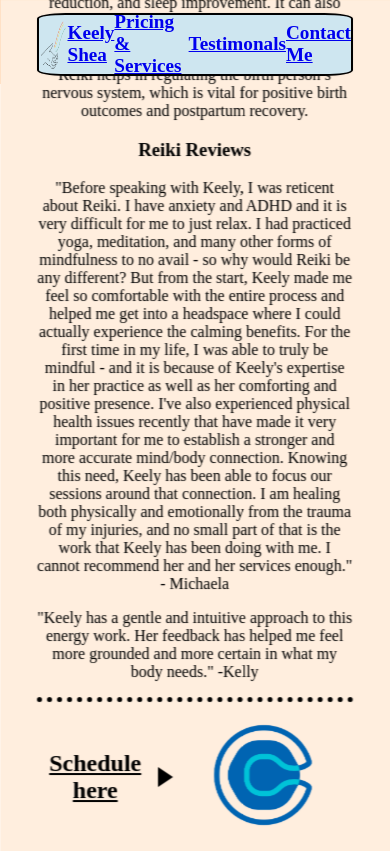
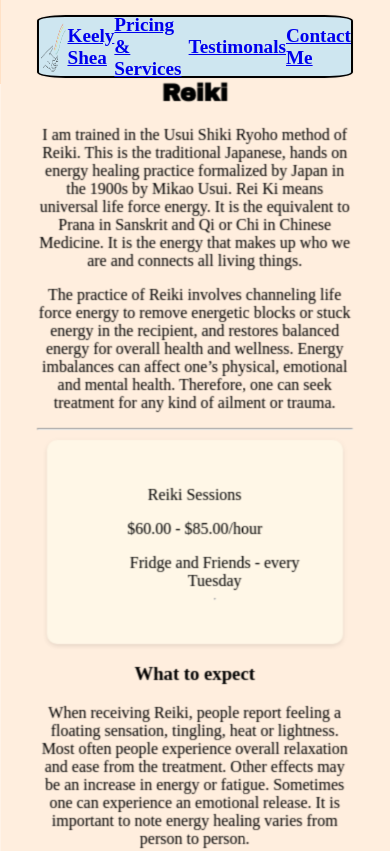
Before and after one commit to Zacharyjsultan/KSS-50, a React (Create React App) app: page / in a window 390 px wide. Shown: the top 851 px of the page. Built offline with nearby package versions, Linux system fonts and the light colour scheme; a web font is replaced by a local one.

Commit message:
mobile fixes about and home container css

```diff
--- a/src/Components/About.css
+++ b/src/Components/About.css
@@ -6,7 +6,7 @@
   font-family: "Judson", serif;
   justify-content: center;
   align-items: center;
-  padding-bottom: 10vh;
+  padding-bottom: 12vh;
 }
 
 .container {
@@ -15,7 +15,7 @@
   width: 100%;
   display: flex;
   flex-direction: column; /* Ensure content stacks vertically */
-  margin-top: 18vh;
+  margin-top: 16vh;
   margin-bottom: 2vh;
 }
 
@@ -73,7 +73,7 @@
   align-items: center;
   justify-content: center;
   text-align: center;
-  /* margin-bottom: 10vh; Add margin below the container */
+  margin-bottom: 10vh;
   margin-top: 4vh;
   padding-top: 23vh;
   padding-bottom: 4%;
--- a/src/Components/HomePage.css
+++ b/src/Components/HomePage.css
@@ -3,7 +3,7 @@
   align-items: center;
   justify-content: center;
   background-color: #ffc794;
-  height: 240vh;
+  height: 260vh;
   font-family: "Judson", serif;
 
   width: 100vw;
@@ -24,15 +24,20 @@
 }
 
 .home-container {
+  display: flex;
+  flex-direction: column;
+  justify-content: center;
+  align-items: center;
+  text-align: center;
   position: absolute;
-  top: 50%;
+  top: 75%;
   left: 50%;
   transform: translate(-50%, -50%);
   background-color: #ffeede;
   border-radius: 5%;
   box-shadow: 2% 4% 2% rgba(0, 0, 0, 0.1);
-  width: 78vw;
-  height: 140vh;
+  width: 76vw;
+  height: 180vh;
   display: flex;
   flex-direction: column;
   align-items: center;
@@ -42,7 +47,7 @@
   overflow-y: auto;
   margin-top: fit-content;
 
-  padding-top: 180vh;
+  padding-top: 200vh;
 
   -webkit-box-shadow: 0px 0px 15px 3px rgba(255, 255, 224, 0.9);
   -moz-box-shadow: 0px 0px 15px 3px rgba(255, 255, 224, 0.9);
@@ -80,7 +85,7 @@ div.package {
 
   .home-container {
     width: 90%; /* Adjust the width for smaller screens */
-    margin-top: 10vh; /* Adjust the top margin for smaller screens */
+    margin-top: 100vh; /* Adjust the top margin for smaller screens */
   }
 
   .logo {
@@ -107,3 +112,14 @@ div.package {
     margin-top: 10px; /* Add margin above the separator for smaller screens */
   }
 }
+
+div.header-buttons {
+  display: flex;
+  justify-content: space-around;
+  margin-top: 1.8vh;
+  margin-bottom: 2vh;
+}
+
+div.home-container {
+  scroll-behavior: smooth;
+}
```
